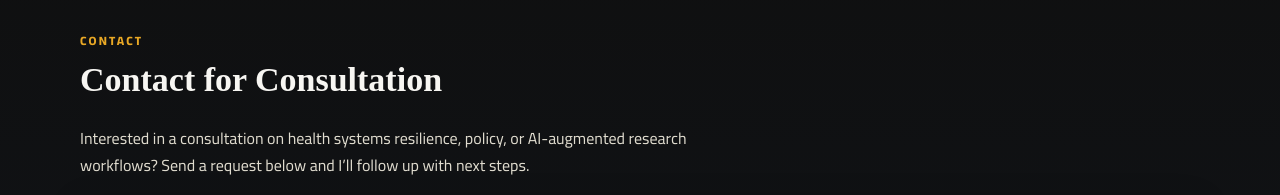
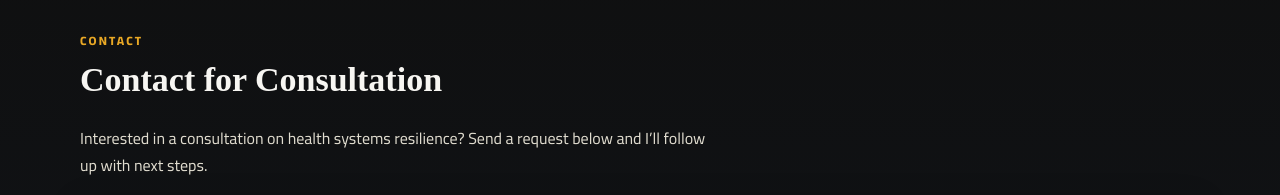
Before and after one commit to Maisoon77/graph-ai-portfolio, a plain HTML site: page index.html in a window 1280 px wide. Shown: the part 2920-3115 px from the top of the page. Drawn offline with Linux system fonts and the light colour scheme; grey boxes are pictures that could not be loaded.

Commit message:
Update index.html

```diff
--- a/index.html
+++ b/index.html
@@ -350,7 +350,7 @@
       <div class="section-kicker">Contact</div>
       <h3 id="contact-title" class="section-title">Contact for Consultation</h3>
       <p class="lead">
-        Interested in a consultation on health systems resilience, policy, or AI-augmented research workflows? Send a request below and I’ll follow up with next steps.
+        Interested in a consultation on health systems resilience? Send a request below and I’ll follow up with next steps.
       </p>
 
       <div class="form-embed" aria-label="Consultation request form">
```
